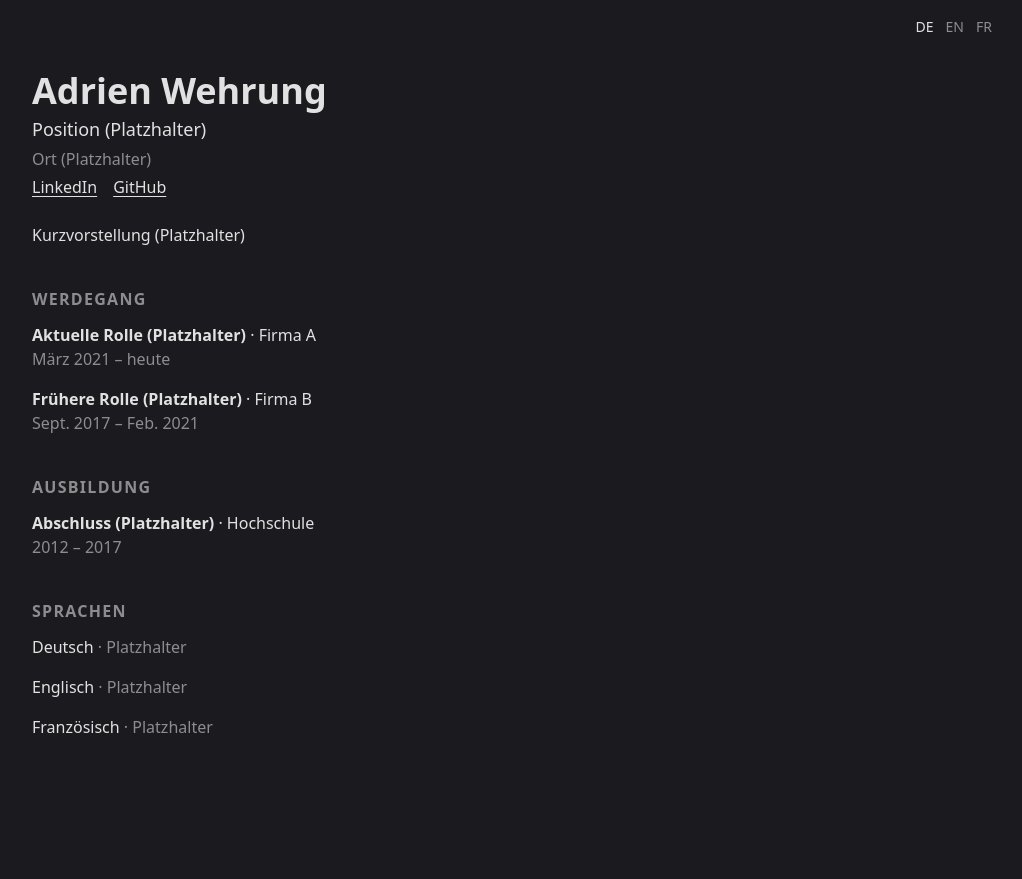
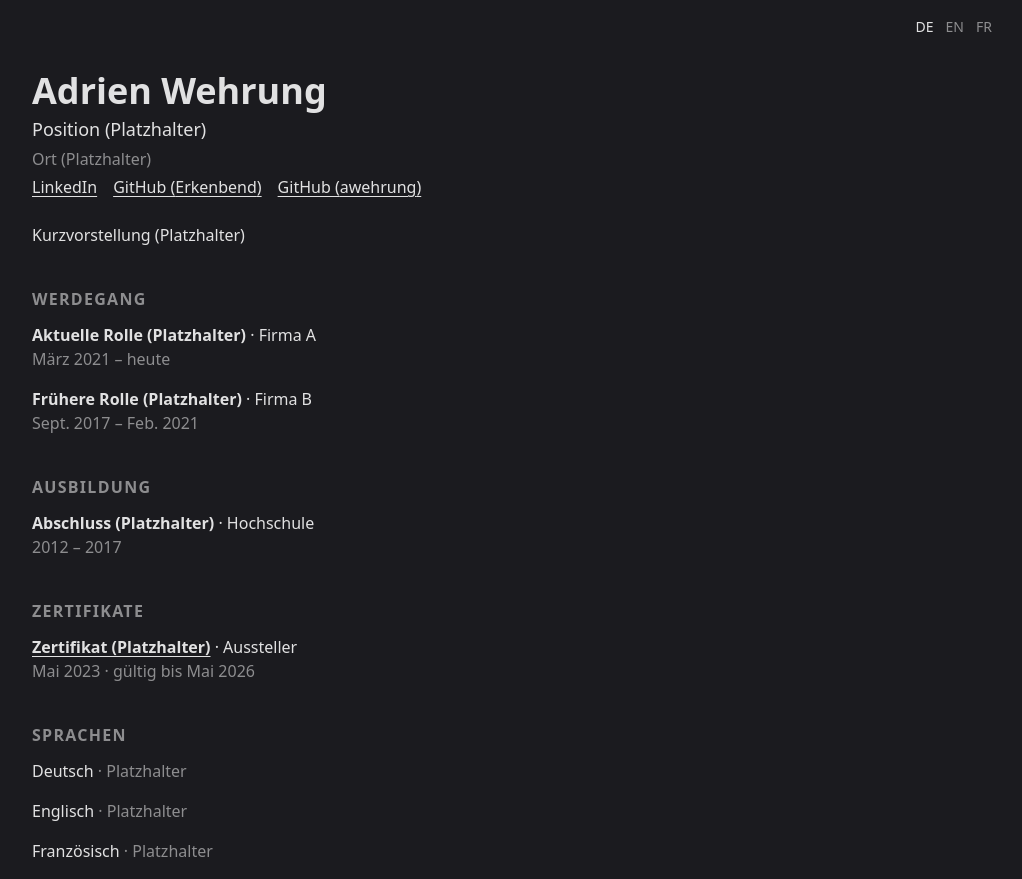
Before and after one commit to Erkenbend/adrien-homepage, a React (Vite) app: page / in a window 1280 px wide. Shown: the whole page, without its empty margins (128-1150 px from the left). Before the commit the page ends 800 px from the top, so only its background shows below. Built offline with nearby package versions, Linux system fonts and the light colour scheme.

Commit message:
Add certificates section and support several GitHub profiles
Co-Authored-By: Claude Opus 5.5 <noreply@anthropic.com>

```diff
--- a/src/components/Profile.tsx
+++ b/src/components/Profile.tsx
@@ -1,5 +1,5 @@
 import profile from '../data/profile.yaml'
-import {formatPeriod, localize} from '../data/format.ts'
+import {formatPeriod, formatYearMonth, localize} from '../data/format.ts'
 import {MESSAGES} from '../i18n/language.ts'
 
 export function Profile() {
@@ -13,7 +13,9 @@ export function Profile() {
                     {profile.location && <p className="muted">{localize(profile.location)}</p>}
                     <p className="profile-links">
                         <a href={profile.links.linkedin}>LinkedIn</a>
-                        {profile.links.github && <a href={profile.links.github}>GitHub</a>}
+                        {profile.links.github.map(url => (
+                            <a key={url} href={url}>GitHub ({githubUser(url)})</a>
+                        ))}
                     </p>
                 </div>
             </section>
@@ -52,6 +54,25 @@ export function Profile() {
                 </section>
             )}
 
+            {profile.certificates.length > 0 && (
+                <section>
+                    <h2>{MESSAGES.certificates}</h2>
+                    <ul className="timeline">
+                        {profile.certificates.map(entry => (
+                            <li key={`${localize(entry.name)}-${entry.issued}`}>
+                                <strong>
+                                    {entry.url ? <a href={entry.url}>{localize(entry.name)}</a> : localize(entry.name)}
+                                </strong> · {entry.issuer}
+                                <div className="muted">
+                                    {formatYearMonth(entry.issued)}
+                                    {entry.validUntil && <> · {MESSAGES.validUntil} {formatYearMonth(entry.validUntil)}</>}
+                                </div>
+                            </li>
+                        ))}
+                    </ul>
+                </section>
+            )}
+
             {profile.languages.length > 0 && (
                 <section>
                     <h2>{MESSAGES.languages}</h2>
@@ -67,3 +88,8 @@ export function Profile() {
         </>
     )
 }
+
+/** `https://github.com/<user>` → `<user>`, to tell several GitHub profiles apart. */
+function githubUser(url: string): string {
+    return new URL(url).pathname.split('/').find(Boolean) ?? url
+}
--- a/src/data/format.ts
+++ b/src/data/format.ts
@@ -8,7 +8,7 @@ export function localize(value: Localized): string {
 const monthFormat = new Intl.DateTimeFormat(LANGUAGE, {month: 'short', year: 'numeric', timeZone: 'UTC'})
 
 /** `YYYY` stays as is, `YYYY-MM` becomes e.g. "März 2021". */
-function formatYearMonth(value: string): string {
+export function formatYearMonth(value: string): string {
     const match = /^(\d{4})-(\d{2})$/.exec(value)
     if (match === null) {
         return value
--- a/src/data/profile.yaml
+++ b/src/data/profile.yaml
@@ -2,6 +2,7 @@
 #
 # Texts: either one string for all languages, or {de, en, fr}.
 # Periods: from/to as YYYY or YYYY-MM; without `to` the period lasts until today.
+# certificates: issued/validUntil as YYYY or YYYY-MM, validUntil and url optional.
 # photo: path below public/, e.g. /images/profile.webp (optional).
 #
 # TODO: replace all placeholders with the real content.
@@ -42,6 +43,16 @@ education:
     institution: Hochschule
     period: {from: 2012, to: 2017}
 
+certificates:
+  - name:
+      de: Zertifikat (Platzhalter)
+      en: Certificate (placeholder)
+      fr: Certificat (exemple)
+    issuer: Aussteller
+    issued: 2023-05
+    validUntil: 2026-05
+    url: https://example.com/credential
+
 languages:
   - name: {de: Deutsch, en: German, fr: Allemand}
     level: {de: Platzhalter, en: placeholder, fr: exemple}
@@ -52,4 +63,6 @@ languages:
 
 links:
   linkedin: https://www.linkedin.com/in/placeholder
-  github: https://github.com/Erkenbend
+  github:
+    - https://github.com/Erkenbend
+    - https://github.com/awehrung
--- a/src/data/schema.ts
+++ b/src/data/schema.ts
@@ -50,13 +50,22 @@ export function createSchemas(context: SchemaContext) {
             institution: text,
             period,
         })).default([]),
+        certificates: z.array(z.strictObject({
+            name: localized,
+            issuer: text,
+            issued: yearMonth,
+            /** Last month of validity, if the certificate expires. */
+            validUntil: yearMonth.optional(),
+            url: z.url().optional(),
+        }).refine(({issued, validUntil}) => validUntil === undefined || issued <= validUntil,
+            'issued must not be after validUntil')).default([]),
         languages: z.array(z.strictObject({
             name: localized,
             level: localized,
         })).default([]),
         links: z.strictObject({
             linkedin: z.url(),
-            github: z.url().optional(),
+            github: z.array(z.url()).default([]),
         }),
     })
 
--- a/src/i18n/de.ts
+++ b/src/i18n/de.ts
@@ -3,6 +3,8 @@ export const de = {
     languageSwitcherLabel: 'Sprache wählen',
     experience: 'Werdegang',
     education: 'Ausbildung',
+    certificates: 'Zertifikate',
+    validUntil: 'gültig bis',
     languages: 'Sprachen',
     present: 'heute',
 }
--- a/src/i18n/en.ts
+++ b/src/i18n/en.ts
@@ -4,6 +4,8 @@ export const en = {
     languageSwitcherLabel: 'Choose language',
     experience: 'Experience',
     education: 'Education',
+    certificates: 'Certifications',
+    validUntil: 'valid until',
     languages: 'Languages',
     present: 'present',
 } satisfies Messages
--- a/src/i18n/fr.ts
+++ b/src/i18n/fr.ts
@@ -4,6 +4,8 @@ export const fr = {
     languageSwitcherLabel: 'Choisir la langue',
     experience: 'Expérience',
     education: 'Formation',
+    certificates: 'Certifications',
+    validUntil: 'valable jusqu’à',
     languages: 'Langues',
     present: 'aujourd’hui',
 } satisfies Messages
```
Also changed, not shown: 1 other file (tests, documents, lock files or other folders).
